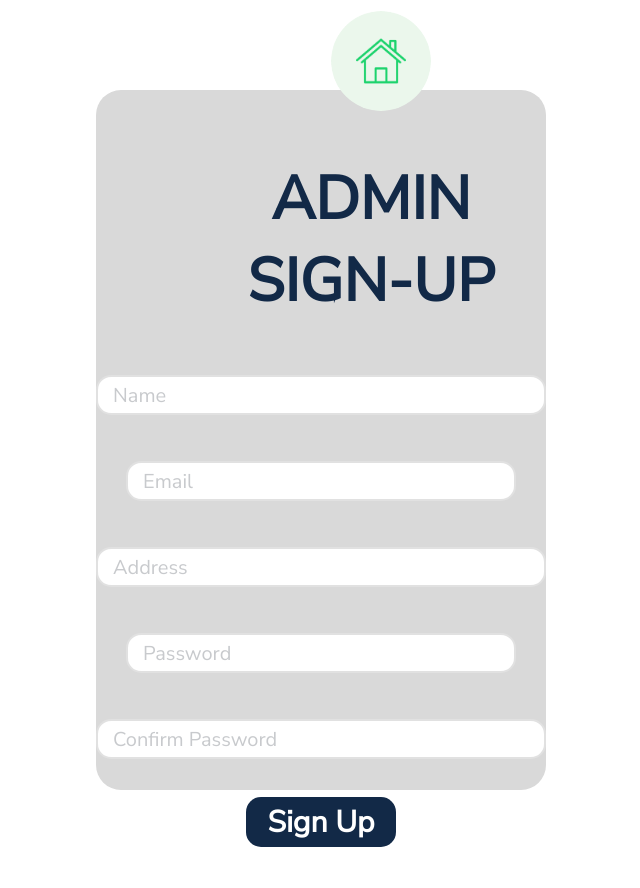
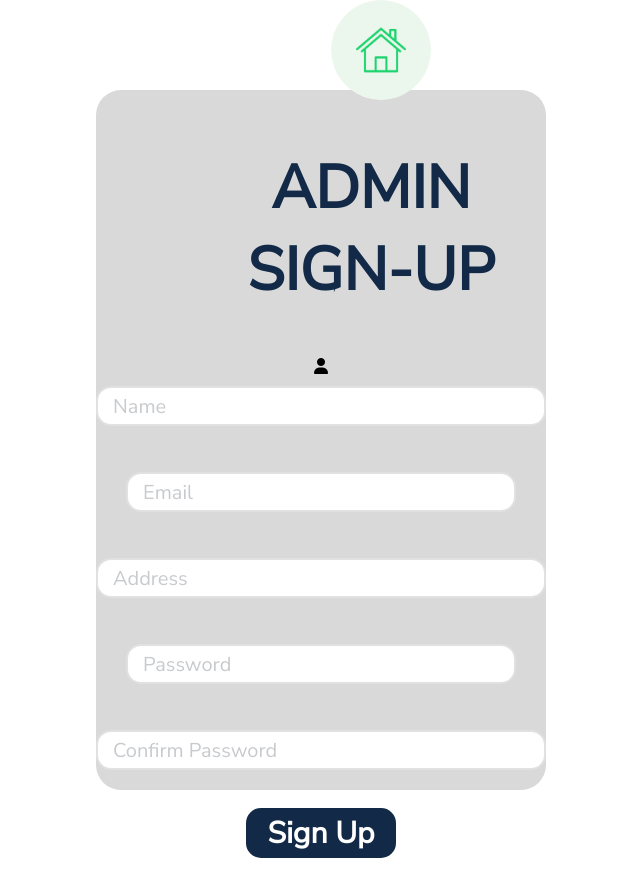
Before and after one commit to codingvaleria/housyproperties-frontend, a React (Create React App) app: page /admin/signup in a window 1280 px wide. Shown: the whole page, without its empty margins (319-959 px from the left). Built offline with nearby package versions, Linux system fonts and the light colour scheme; a web font is replaced by a local one.

Commit message:
admin signup page

```diff
--- a/src/admin/components/adminsignup/Adminsignup.js
+++ b/src/admin/components/adminsignup/Adminsignup.js
@@ -4,7 +4,7 @@ import { useNavigate } from "react-router-dom";
 import logo from "../../../images/logo.png";
 
 
-function AdminSignUp({ onLogin }) {
+function Adminsignup({ onLogin }) {
   const [username, setUsername] = useState("");
   const [email, setEmail] = useState("");
   const [address, setAddress] = useState("");
@@ -56,7 +56,7 @@ function AdminSignUp({ onLogin }) {
           </div>
 
           <div>
-          <i /*class="fa fa-user" aria-hidden="true"*/></i>
+          <i class="fa fa-user" aria-hidden="true"></i>
 
             <input
               type="text"
@@ -145,4 +145,4 @@ function AdminSignUp({ onLogin }) {
     </div>
   );
 }
-export default AdminSignUp;
+export default Adminsignup;
```
Also changed, not shown: src/admin/components/adminsignup/Adminsignup.css (indentation only).
